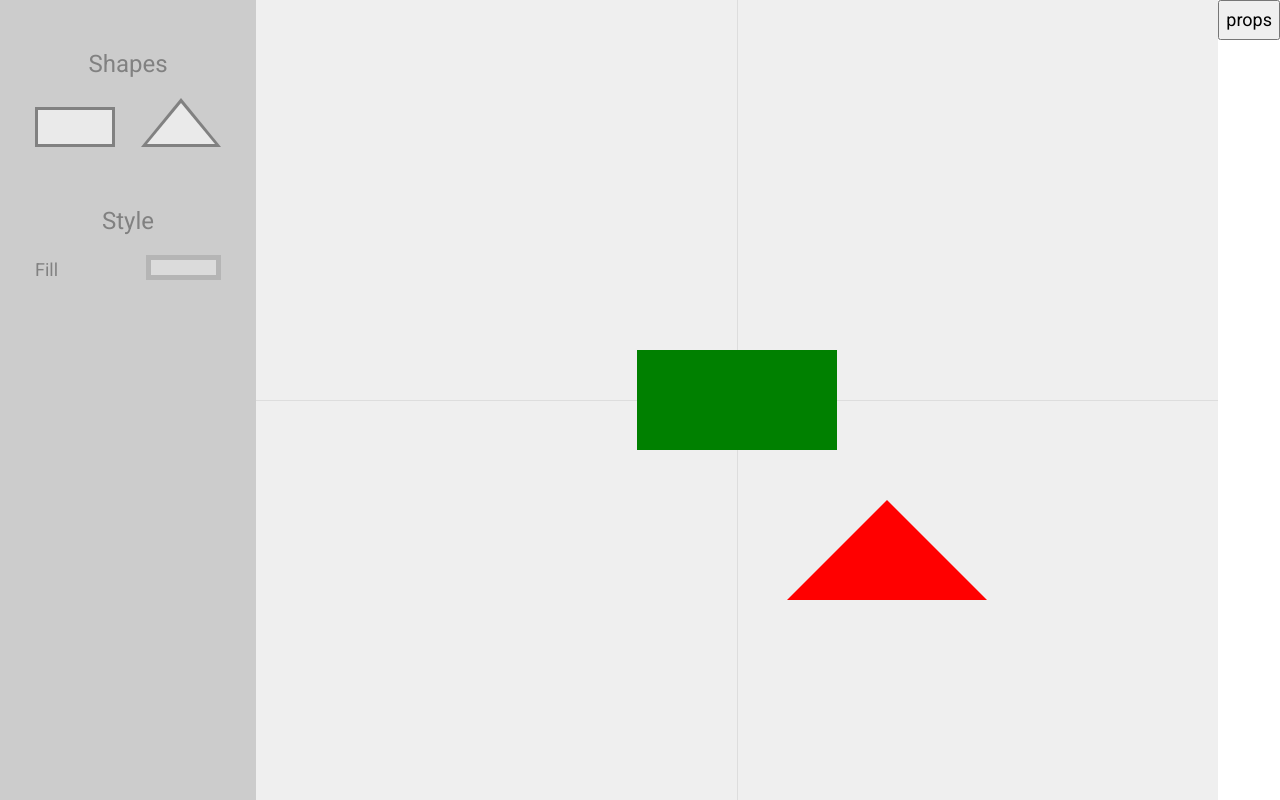
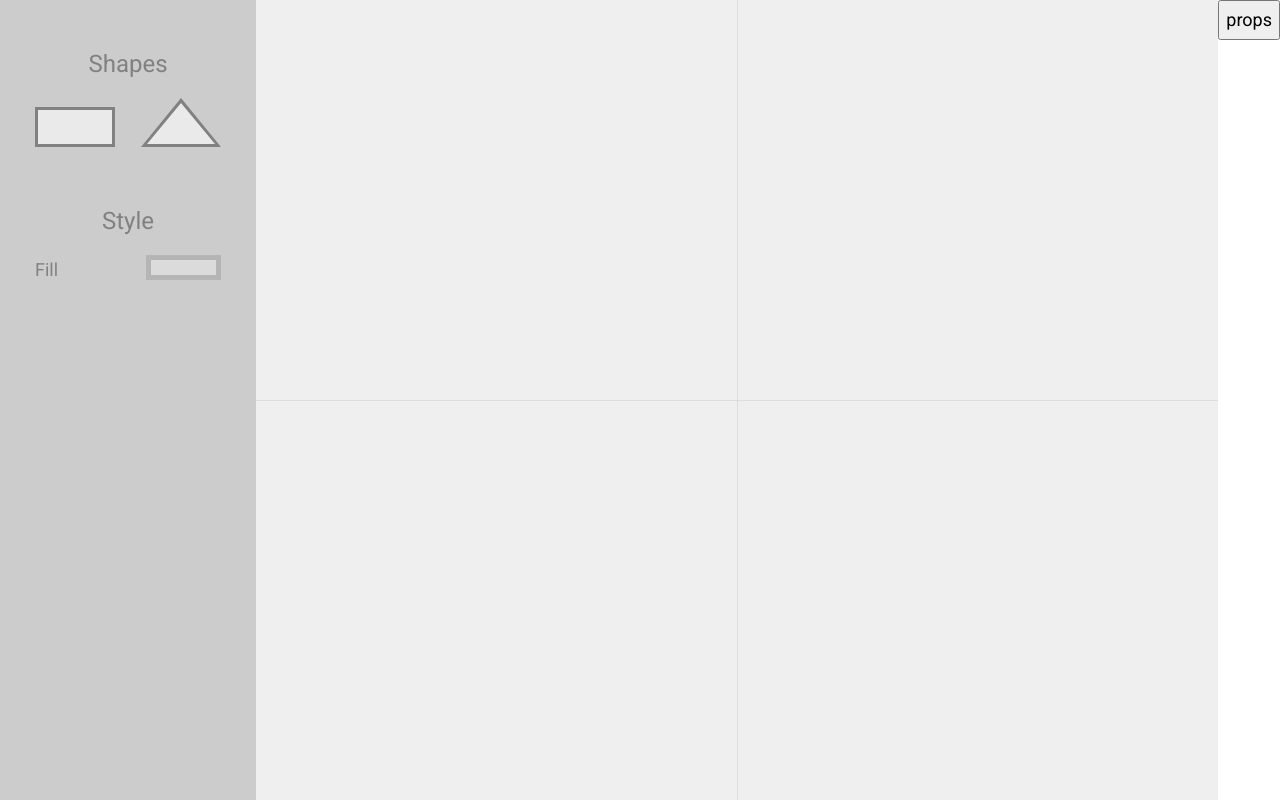
Before and after one commit to yygthb/geo-shapes-creator, a React (Create React App) app: page / in a window 1280 px wide. Built offline with nearby package versions, Linux system fonts and the light colour scheme.

Commit message:
Add save state to localStorage

```diff
--- a/src/config/config.js
+++ b/src/config/config.js
@@ -2,4 +2,5 @@ export default {
   DEFAULT_FILL_COLOR: '#FFFFFF',
   DEFAULT_FIGURE_COLOR: '#FF8C00',
   DELETE_KEY_DOWN: 'Delete',
+  LOCAL_STORAGE_FIGURE: 'geoShapesStateFigures'
 }
--- a/src/index.js
+++ b/src/index.js
@@ -7,6 +7,7 @@ import reportWebVitals from './reportWebVitals'
 import {createStore, applyMiddleware} from 'redux'
 import {Provider} from 'react-redux'
 import mainReducer from './redux/mainReducer'
+import config from './config/config'
 
 function logger(store) {
   return next => action => {
@@ -16,8 +17,21 @@ function logger(store) {
   }
 }
 
+function saveToLocalStorage(store) {
+  return next => action => {
+    const returnValue = next(action)
+
+    // сохранение части store в localStorage
+    const figuresState = store.getState().figuresState
+
+    localStorage.setItem(config.LOCAL_STORAGE_FIGURE, JSON.stringify(figuresState))
+
+    return returnValue
+  }
+}
+
 // const store = createStore(mainReducer, applyMiddleware(logger))
-const store = createStore(mainReducer, applyMiddleware())
+const store = createStore(mainReducer, applyMiddleware(saveToLocalStorage))
 
 const app = (
   <Provider store={store}>
--- a/src/redux/reducers/figuresReducer.js
+++ b/src/redux/reducers/figuresReducer.js
@@ -1,28 +1,12 @@
 import config from '../../config/config'
 import { ADD_NEW_FIGURE, GET_ACTIVE_FIGURE, INC_MAX_ID, RESET_ACTIVE_FIGURE, SAVE_POSITION, GET_NEW_COLOR_TO_ACTIVE_FIGURE, KEY_LISTENER_DELETE } from "../actions/actionTypes"
 
-const initialState = {
-  figures: [
-    {
-      id: 1,
-      type: 'rectangle',
-      color: '#008000',
-      position: {
-        top: 'calc(50% - 50px)',
-        left: 'calc(50% - 100px)'
-      }
-    },
-    {
-      id: 2,
-      type: 'triangle',
-      color: '#ff0000',
-      position: {
-        top: 'calc(50% + 100px)',
-        left: 'calc(50% + 50px)'
-      }
-    },
-  ],
-  maxId: 2,
+// initialState загружается из localStorage, если такая запись есть
+const initialState = localStorage.getItem(config.LOCAL_STORAGE_FIGURE)
+? JSON.parse(localStorage.getItem(config.LOCAL_STORAGE_FIGURE))
+: {
+  figures: [],
+  maxId: 0,
   activeFigure: null
 }
 
--- a/src/redux/reducers/fillColorReducer.js
+++ b/src/redux/reducers/fillColorReducer.js
@@ -2,7 +2,7 @@ import config from "../../config/config"
 import { KEY_LISTENER_DELETE, GET_ACTIVE_FIGURE, GET_NEW_COLOR_TO_ACTIVE_FIGURE, RESET_ACTIVE_FIGURE } from "../actions/actionTypes"
 
 const initialState = {
-  fillColor: config.DEFAULT_FILL_COLOR,
+  fillColor: config.DEFAULT_FILL_COLOR
 }
 
 export default function fillColorReducer (state = initialState, action) {
```
